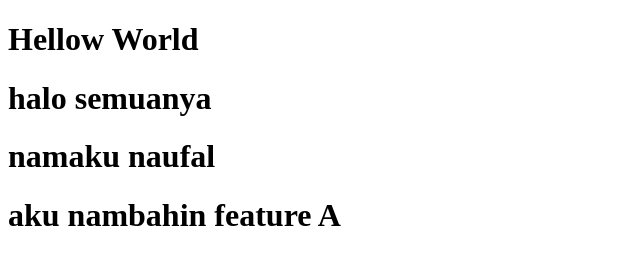
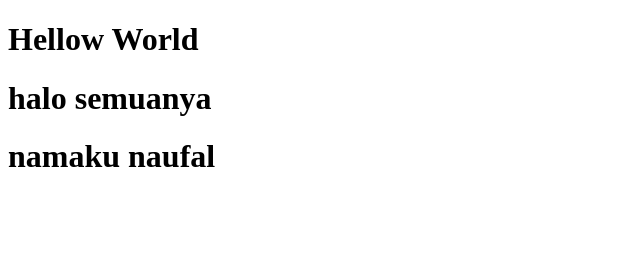
Before and after one commit to afsanarozan/belajar-github, a plain HTML site: page index.html in a window 1280 px wide. Shown: the whole page, without its empty margins (0-640 px from the left). Drawn offline with Linux system fonts and the light colour scheme.

Commit message:
Revert "add feature a"
This reverts commit ba81693c9143b13c77c6c69fbbf1ac7fb21ff4a0.

```diff
--- a/index.html
+++ b/index.html
@@ -10,6 +10,5 @@
     <h1>Hellow World</h1>
     <h1>halo semuanya</h1>
     <h1>namaku naufal</h1>
-    <h1>aku nambahin feature A</h1>
 </body>
 </html>
```
